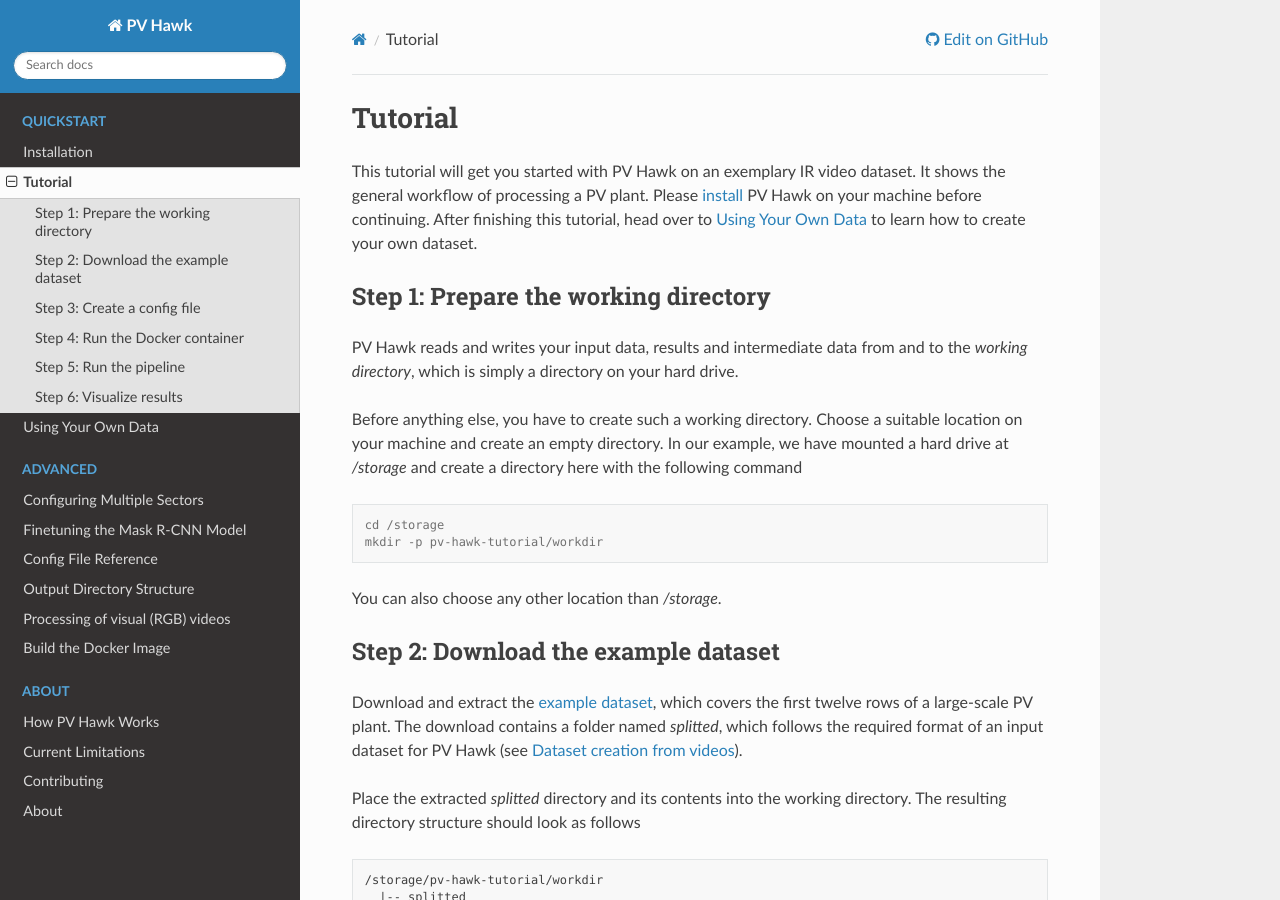
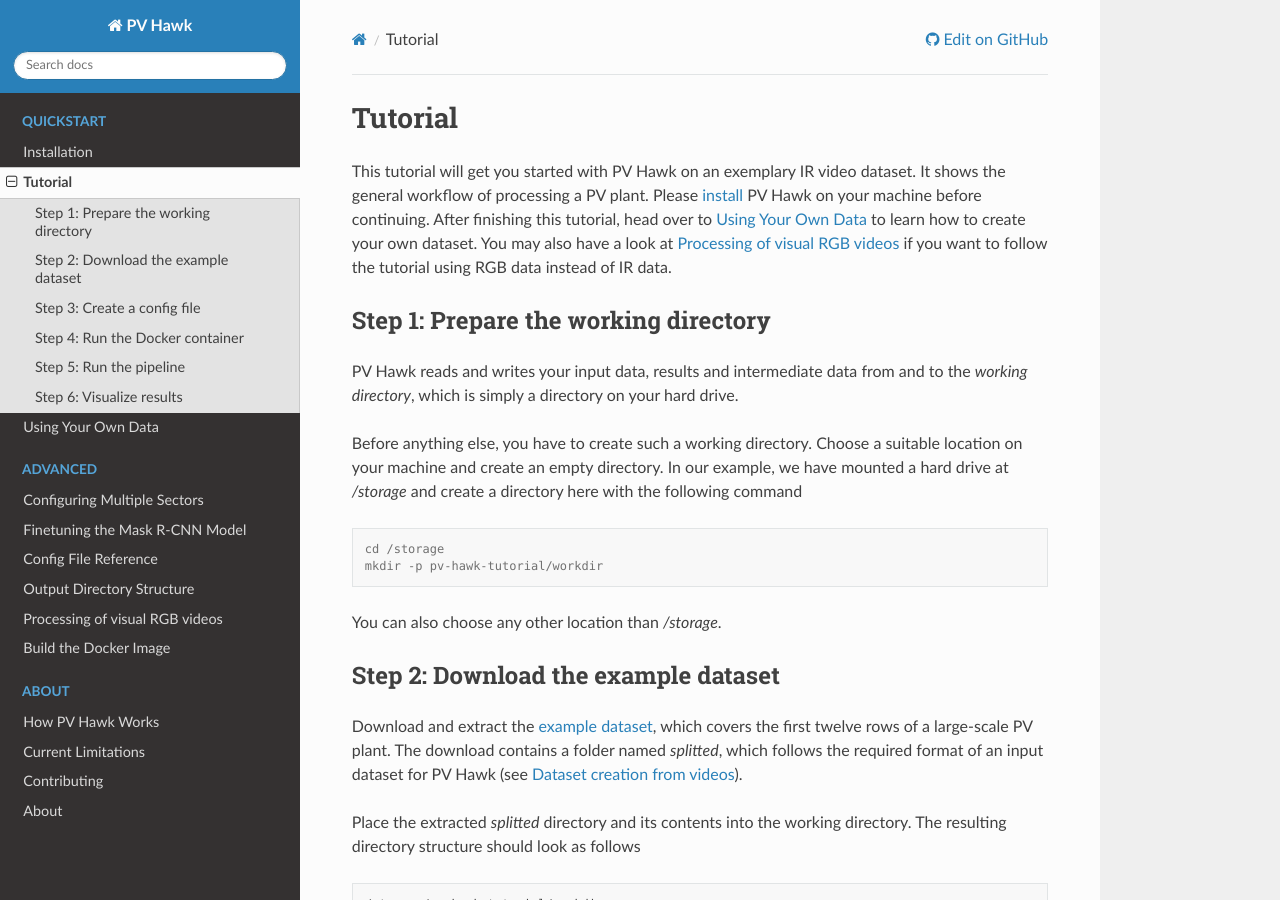
Before and after one commit to LukasBommes/PV-Hawk, a Sphinx documentation site: the page built from docs/source/tutorial.rst, in a window 1280 px wide and 900 px high. Built offline with Sphinx 7.4.7 and the Read the Docs theme 2.0.0, drawn with Linux system fonts in a browser that asks for light colours.

Commit message:
added crossref to rgb tutorial

```diff
--- a/docs/source/process_rgb_videos.rst
+++ b/docs/source/process_rgb_videos.rst
@@ -1,5 +1,5 @@
-Processing of visual (RGB) videos
-=================================
+Processing of visual RGB videos
+===============================
 
 PV Hawk can process either thermal IR videos or visual RGB videos. By default, PV Hawk processes IR videos, which requires IR video frames to be placed under `splitted/radiometric` in the working directory as explained in :ref:`here <dataset-creation-from-videos>`. To process RGB videos, you have to place RGB video frames under `splitted/rgb` in the working directory as explained in :ref:`here <dataset-creation-from-videos>` and set the `ir_or_rgb` setting to `rgb`. Depending on the setting of the `ir_or_rgb` variable, PV Hawk will process either IR or RGB frames, but not both.
 
--- a/docs/source/tutorial.rst
+++ b/docs/source/tutorial.rst
@@ -1,7 +1,7 @@
 Tutorial
 ========
 
-This tutorial will get you started with PV Hawk on an exemplary IR video dataset. It shows the general workflow of processing a PV plant. Please :ref:`install <installation>` PV Hawk on your machine before continuing. After finishing this tutorial, head over to :ref:`using_own_data` to learn how to create your own dataset.
+This tutorial will get you started with PV Hawk on an exemplary IR video dataset. It shows the general workflow of processing a PV plant. Please :ref:`install <installation>` PV Hawk on your machine before continuing. After finishing this tutorial, head over to :ref:`using_own_data` to learn how to create your own dataset. You may also have a look at :doc:`process_rgb_videos` if you want to follow the tutorial using RGB data instead of IR data.
 
 
 Step 1: Prepare the working directory
```
